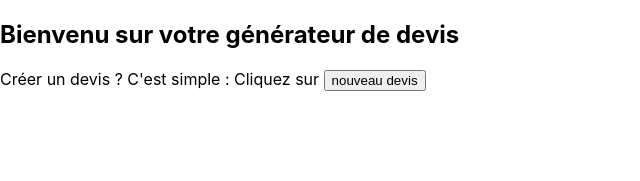
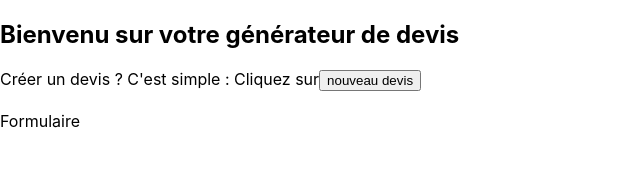
Before and after one commit to lapulga3340/BillGenerator, a React (Create React App) app in the folder bill-generator/: page / in a window 1280 px wide. Shown: the top 181 px of the page, without its empty margins (0-640 px from the left). Built offline with nearby package versions, Linux system fonts and the light colour scheme.

Commit message:
Change class component to Stateless comoponent

```diff
--- a/bill-generator/src/App.js
+++ b/bill-generator/src/App.js
@@ -1,6 +1,7 @@
 import React, { Component } from 'react';
 import './App.css';
 import Info from './components/Info'
+import EstimateForm from './components/EstimateForm'
 
 class App extends Component {
   state ={
@@ -9,12 +10,22 @@ class App extends Component {
 
 handleShowEstimateForm = evt => {
   console.log(evt);
+  this.setState({
+    showForm: !this.state.showForm
+  })
 };
 
   render(){
      return (
+       //React-Fragment
+       <div>
       <Info onHandleShowEstimateForm={this.handleShowEstimateForm}/>
+      <br/>
+      {this.state.showForm && <EstimateForm/>}
+      </div>
     );
+    //this.state.showForm && <EstimateForm/>
+    //Si this.state.showForm est TRUE alors on affiche <EstimateForm/> sinon on ne l'affiche jamais
   }
 }
 
--- a/bill-generator/src/components/Info.jsx
+++ b/bill-generator/src/components/Info.jsx
@@ -1,17 +1,15 @@
-import React, { Component } from 'react';
+import React from 'react';
 
-class Info extends Component {
-    state = {  }
-    render() {
-        return (
-            <div>
+const Info = (props) => {
+  return (
+    <div>
     <h2>Bienvenu sur votre générateur de devis</h2>
     <div>
-      Créer un devis ? C'est simple : Cliquez sur <button onClick={this.props.onHandleShowEstimateForm}> nouveau devis</button>
+      Créer un devis ? C'est simple : Cliquez sur
+      <button onClick={props.onHandleShowEstimateForm}> nouveau devis</button>
     </div>
     </div>
-         );
-    }
+  );
 }
 
 export default Info;
```
